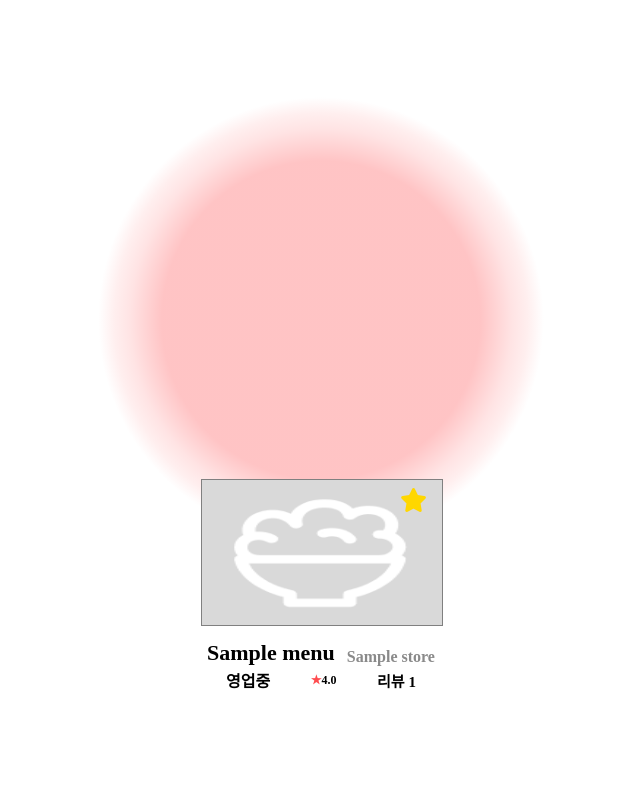
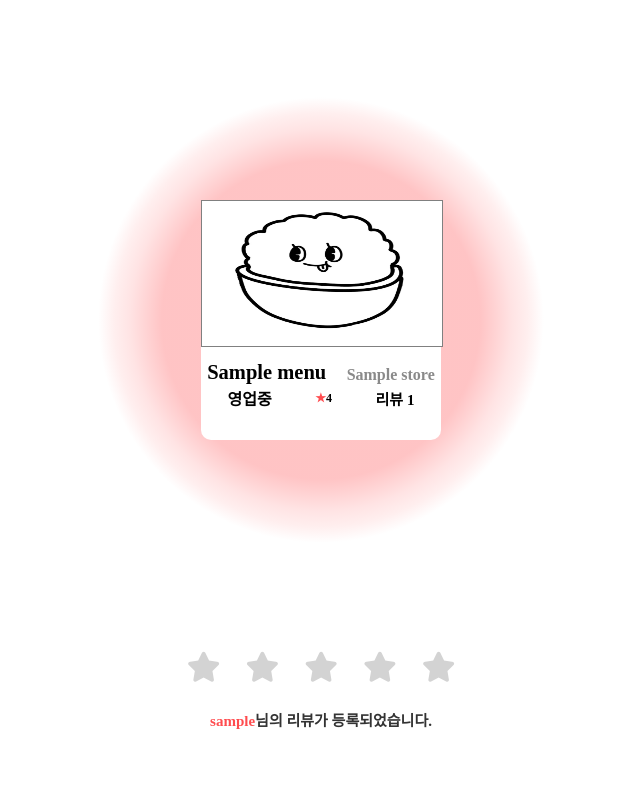
Before and after one commit to LikeLion-at-DGU/2025-simba-4-BapPul, a Django app: page /menu/1/1/review/confirm/ in a window 1280 px wide. Shown: the part 239-1034 px from the top of the page, without its empty margins (319-959 px from the left). Run offline with Django 4.2, Linux system fonts and the light colour scheme; a user stored in the database is signed in; tables that the repository leaves empty hold one stand-in row (values such as "Sample post").

Commit message:
리뷰안내 레이아웃 수정+안내문구 통일+뒤로가기 a 추가+글자수 길이에 따른 폰트 크기 조정

```diff
--- a/project/menu/templates/menu/review_confirm.html
+++ b/project/menu/templates/menu/review_confirm.html
@@ -13,76 +13,40 @@
 
 <body>
   <header>
-    <i class="fa-solid fa-chevron-left"></i>
+    <i class="fa-solid fa-chevron-left" a="#"></i>
     <p>리뷰</p>
     <p>ㅤ</p>
   </header>
 
   <div class="container">
+    <div style="height: 52%;"></div>
 
-    <!-- 🔴 원형 배경 포함한 이미지 박스 -->
+    <!-- 원형 배경 포함한 이미지 박스 -->
     <div class="circle-container">
-    </div>
       <div class="card">
-      {% comment %} <div class="image-box">
+        <div class="image-box">
           {% if image %}
           <img src="{{ image.url }}" alt="사용자 등록 이미지">
           {% else %}
-        <img src="{% static 'images/menu_default.png' %}" alt="기본 이미지">
+          <img src="{% static 'images/default_review.png' %}" alt="기본 이미지">
           {% endif %}
 
           <div class="menu-info">
             <strong id="menu-name">{{ menu.name }}</strong>
             <span id="store-name">{{ store.name }}</span>
           </div>
+
           <div class="review-info">
             <p id="store-status">영업중</p>
             <p id="store-avg-review">
-            <span style="color: #FF4C4F;">★</span>{{ avg_rating }}
-          </p>
-          <p id="store-review-count">리뷰 {{ review_counting }}</p>
-        </div>
-      </div> {% endcomment %}
-
-      <!-- 이미지 박스 안에 별 아이콘 form 추가 -->
-        <div class="image-box" style="position: relative;">
-        {% if image %}
-            <img src="{{ image.url }}" alt="사용자 등록 이미지">
-        {% else %}
-            <img src="{% static 'images/menu_default.png' %}" alt="기본 이미지">
-        {% endif %}
-
-        <!-- ⭐ 찜 아이콘 -->
-        <form action="{% url 'menu:like_menu' menu.id %}?from=review_confirm" method="post"
-            style="position: absolute; top: 8px; right: 8px;">
-        {% csrf_token %}
-        <button type="submit" style="background: none; border: none; cursor: pointer;">
-            {% if is_liked %}
-            <i class="fa-solid fa-star" style="color: gold; font-size: 24px;"></i>
-            {% else %}
-            <i class="fa-regular fa-star" style="color: lightgray; font-size: 24px;"></i>
-            {% endif %}
-        </button>
-        </form>
-
-
-
-
-        <!-- 나머지 메뉴 정보 -->
-        <div class="menu-info">
-            <strong id="menu-name">{{ menu.name }}</strong>
-            <span id="store-name">{{ store.name }}</span>
-        </div>
-        <div class="review-info">
-            <p id="store-status">영업중</p>
-            <p id="store-avg-review">
-            <span style="color: #FF4C4F;">★</span>{{ avg_rating }}
+              <span style="color: #FF4C4F;">★</span>{{ rating }}
             </p>
             <p id="store-review-count">리뷰 {{ review_counting }}</p>
           </div>
         </div>
+      </div>
+    </div>
 
-    </div>
 
 
     <div class="stars">
@@ -96,11 +60,7 @@
 
     <p id="confirmMsg" class="styled-message">
       <span class="nickname">{{ nickname }}</span><span class="black">님</span>의
-      {% if review.image %}
-        사진 리뷰가 등록되었습니다.
-      {% else %}
-        별점 리뷰가 등록되었습니다.
-      {% endif %}
+      리뷰가 등록되었습니다.
     </p>
 
   </div>
@@ -120,6 +80,28 @@
         }
       }, { once: true });
     });
+
+    function fitTextToWidth(selector, minSize = 10) {
+      document.querySelectorAll(selector).forEach(el => {
+        const parent = el.parentElement;
+        const originalSize = parseFloat(getComputedStyle(el).fontSize);
+        let fontSize = originalSize;
+
+        // 임시 설정: 줄어드는 동안 overflow 감지되게
+        el.style.whiteSpace = 'nowrap';
+        el.style.overflow = 'hidden';
+
+        while (el.scrollWidth > el.offsetWidth && fontSize > minSize) {
+          fontSize -= 0.5;
+          el.style.fontSize = fontSize + "px";
+        }
+      });
+    }
+
+    window.addEventListener("load", () => {
+      fitTextToWidth("#menu-name", 12);  // 메뉴는 최소 12px까지만
+      fitTextToWidth("#store-name", 10); // 가게는 최소 10px까지만
+    });
   </script>
 
 </body>
--- a/project/project/static/css/menu/review_confirm.css
+++ b/project/project/static/css/menu/review_confirm.css
@@ -1,4 +1,5 @@
-html, body {
+html,
+body {
     width: 100%;
     margin: 0;
     padding: 0;
@@ -16,7 +17,7 @@ header {
     font-weight: 600;
 }
 
-body{
+body {
     width: 100%;
     text-align: center;
 }
@@ -28,15 +29,16 @@ body{
     display: flex;
     flex-direction: column;
     align-items: center;
-    margin-top: 10%;        /* 세로 위치는 유지 */
-    overflow: hidden;       /* 넘치는 원 잘라냄 */
+    margin-top: 10%;
+    overflow: hidden;
 }
 
 .circle-container {
     position: absolute;
     width: 450px;
     height: 450px;
-    left: 50%;              /* 가로 중앙 정렬 */
+    left: 50%;
+    /* 가로 중앙 정렬 */
     transform: translateX(-50%);
     border-radius: 50%;
     overflow: hidden;
@@ -48,8 +50,11 @@ body{
             /* 끝: 완전히 투명W*/
         );
 
-        z-index: 0;
-        pointer-events: none;
+    z-index: 0;
+    pointer-events: none;
+    display: flex;
+    justify-content: center;
+    align-items: center;
 }
 
 .image-box img {
@@ -59,7 +64,6 @@ body{
 }
 
 .card {
-    position: relative;
     z-index: 1;
     display: flex;
     flex-direction: column;
@@ -67,29 +71,41 @@ body{
     height: 240px;
     background-color: white;
     border-radius: 10px;
-    margin-top: 30%;
 }
 
-.menu-info{
+.menu-info {
     display: flex;
     justify-content: space-around;
-    align-items: end;
+    align-items: flex-end;
     margin-top: 4%;
+    gap: 8px;
 }
 
-#menu-name{
+#menu-name,
+#store-name {
+    display: inline-block;
+    white-space: nowrap;
+    overflow: hidden;
+    text-overflow: clip;
+}
+
+/* 기본 스타일 복구 */
+#menu-name {
     font-size: 22px;
     font-weight: 600;
-
+    color: black;
+    max-width: 120px;
 }
 
-#store-name{
+#store-name {
     font-size: 16px;
+    font-weight: 600;
     color: #8A8A8A;
-    font-weight: 600;
+    max-width: 100px;
 }
 
-.review-info{
+
+.review-info {
     display: flex;
     justify-content: space-around;
     margin: 1% 2%;
@@ -97,35 +113,55 @@ body{
 
 }
 
-.review-info p{
+.review-info p {
     margin: 0;
 }
 
-#store-status{
+#store-status {
     font-size: 16px;
     font-weight: 600;
 }
 
-#store-avg-review{
+#store-avg-review {
     font-size: 12px;
     font-weight: 600;
 }
 
-#store-review-count{
+#store-review-count {
     font-size: 15px;
     font-weight: 600;
 }
 
-.stars{
+.stars {
     display: flex;
     margin-top: 15%;
     font-size: 30px;
     gap: 25px;
 }
 
-.confirm-msg{
+.confirm-msg {
     display: flex;
     margin-top: 10%;
     font-size: 15px;
     font-weight: 600;
 }
+
+#confirmMsg {
+    font-size: 15px;
+    text-align: center;
+    color: #333;
+    max-width: 80%;
+    font-weight: 600;
+    margin: 1.5rem auto 0;
+    word-break: keep-all;
+}
+
+.nickname {
+    color: #FF4C4F;
+    font-weight: bold;
+}
+
+
+.second-line {
+    margin-top: 0.3em;
+}
```
Lines whose indentation alone changed are shown as unchanged.
